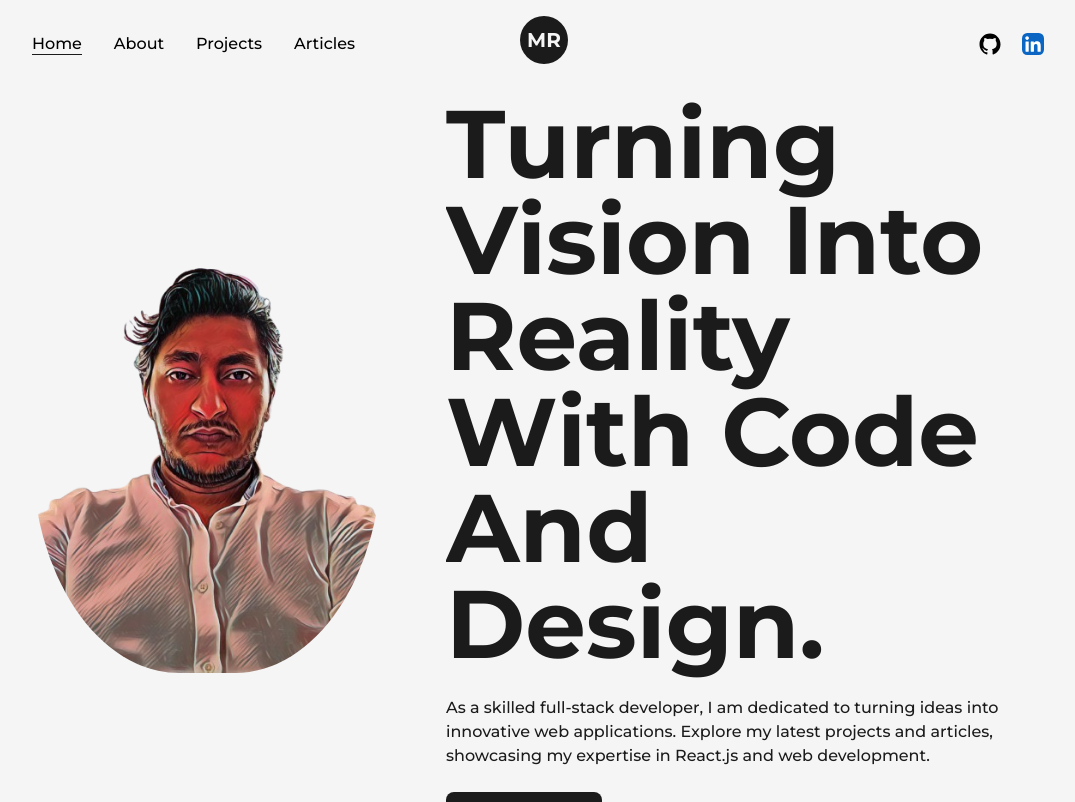
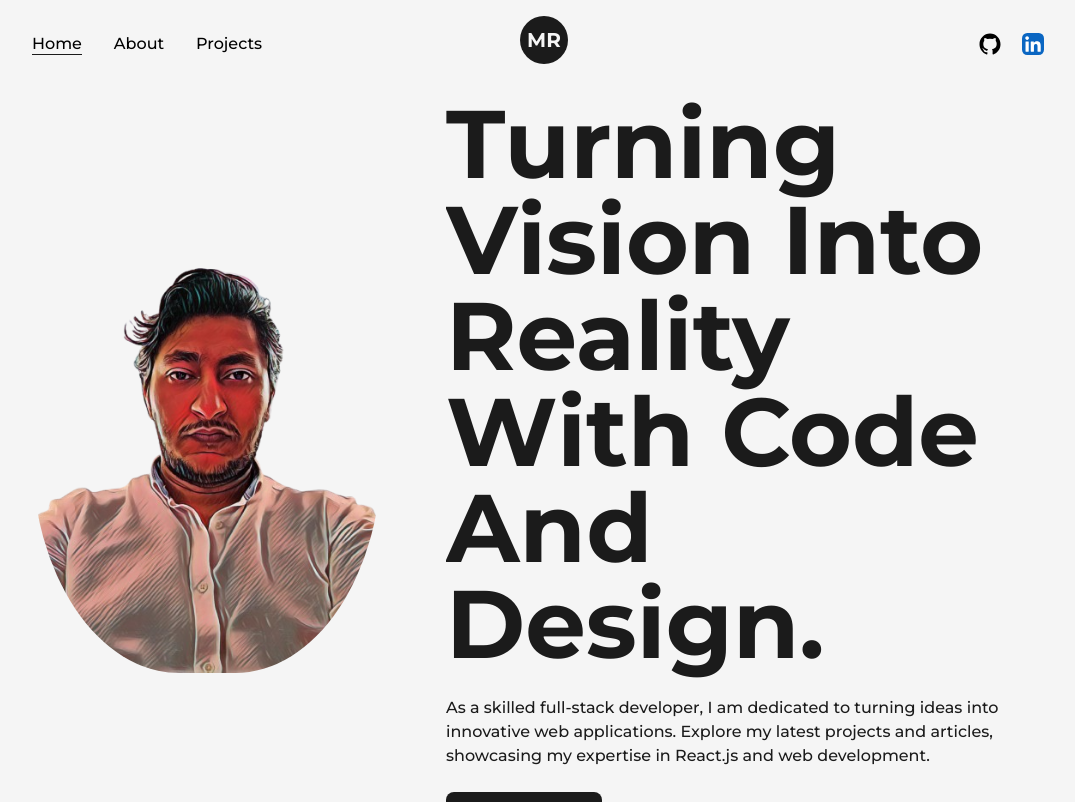
Before and after one commit to Elerqsousy/portfolio-Next-TailwindCSS, a Next.js app: page / in a window 1280 px wide. Shown: the top 802 px of the page, without its empty margins (96-1171 px from the left). Built offline with nearby package versions, Linux system fonts and the light colour scheme.

Commit message:
Delete Uneaded files and update main page

```diff
--- a/src/conponents/NavBar.js
+++ b/src/conponents/NavBar.js
@@ -26,7 +26,6 @@ const NavBar = () => {
         <CustomLink href='/' title='Home' className='mr-4' />
         <CustomLink href='/about' title='About' className='m-4' />
         <CustomLink href='/projects' title='Projects' className='m-4' />
-        <CustomLink href='/articles' title='Articles' className='ml-4' />
       </nav>
       <nav className='flex items-center justify-center flex-wrap gap-2'>
         <motion.a href='/' target='_blank'
```
